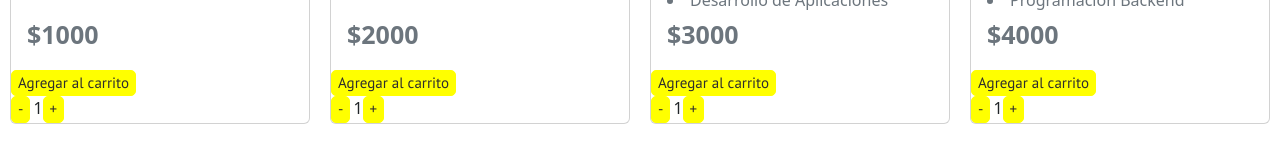
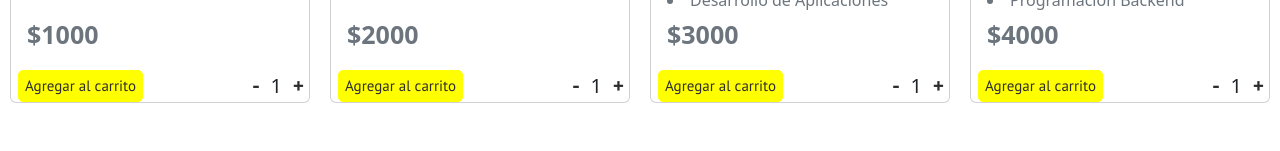
Before and after one commit to Ebniemann/Niemann-Evelina-ProyectoFinal, a React (Create React App) app: page / in a window 1280 px wide. Shown: the part 870-1021 px from the top of the page. Built offline with nearby package versions, Linux system fonts and the light colour scheme.

Commit message:
Styles Button in ItemCount

```diff
--- a/src/component/ItemCount/ItemCount.js
+++ b/src/component/ItemCount/ItemCount.js
@@ -40,7 +40,7 @@ const ItemCount = ({ initial, stock, productAdd }) => {
 
   return (
     <>
-      <div>
+      <div className="buyCourse">
         <button
           className="buttonAdd"
           onClick={() => productAdd(quantity)}
@@ -49,11 +49,11 @@ const ItemCount = ({ initial, stock, productAdd }) => {
           Agregar al carrito
         </button>
         <div className="quantity">
-          <button className="buttonAdd" onClick={decrement}>
+          <button className="quantityAction" onClick={decrement}>
             -
           </button>
           <p>{quantity}</p>
-          <button className="buttonAdd" onClick={increment}>
+          <button className="quantityAction" onClick={increment}>
             +
           </button>
         </div>
--- a/src/component/ItemCount/styles.css
+++ b/src/component/ItemCount/styles.css
@@ -1,7 +1,11 @@
-.buttonAdd {
+.buyCourse{
+  display: flex;
+  justify-content: space-between;
+  margin: 0px 7px 0px 7px;
+}
+.buttonAdd{
   text-decoration: none;
   background-color: yellow;
-  margin-right: 3px;
   border: 1px solid yellow;
   border-radius: 5px;
   color: rgb(46, 46, 46);
@@ -9,10 +13,26 @@
   font-family: 'PT Sans', sans-serif;
 }
 
+.quantityAction {
+  text-decoration: none;
+  background-color: white;
+  border: 1px solid white;
+  padding: 0;
+  width: 10px;
+  color: rgb(46, 46, 46);
+  font-size: 20px;
+  font-weight: bold;
+  font-family: 'PT Sans', sans-serif;
+
+}
+
 .quantity{
   display: flex;
+  align-items: center;
 }
 
 .quantity p{
-  margin-bottom: 0;
+  font-size: 20px;
+  margin: 0px 10px 0px 10px;
+
 }
```
